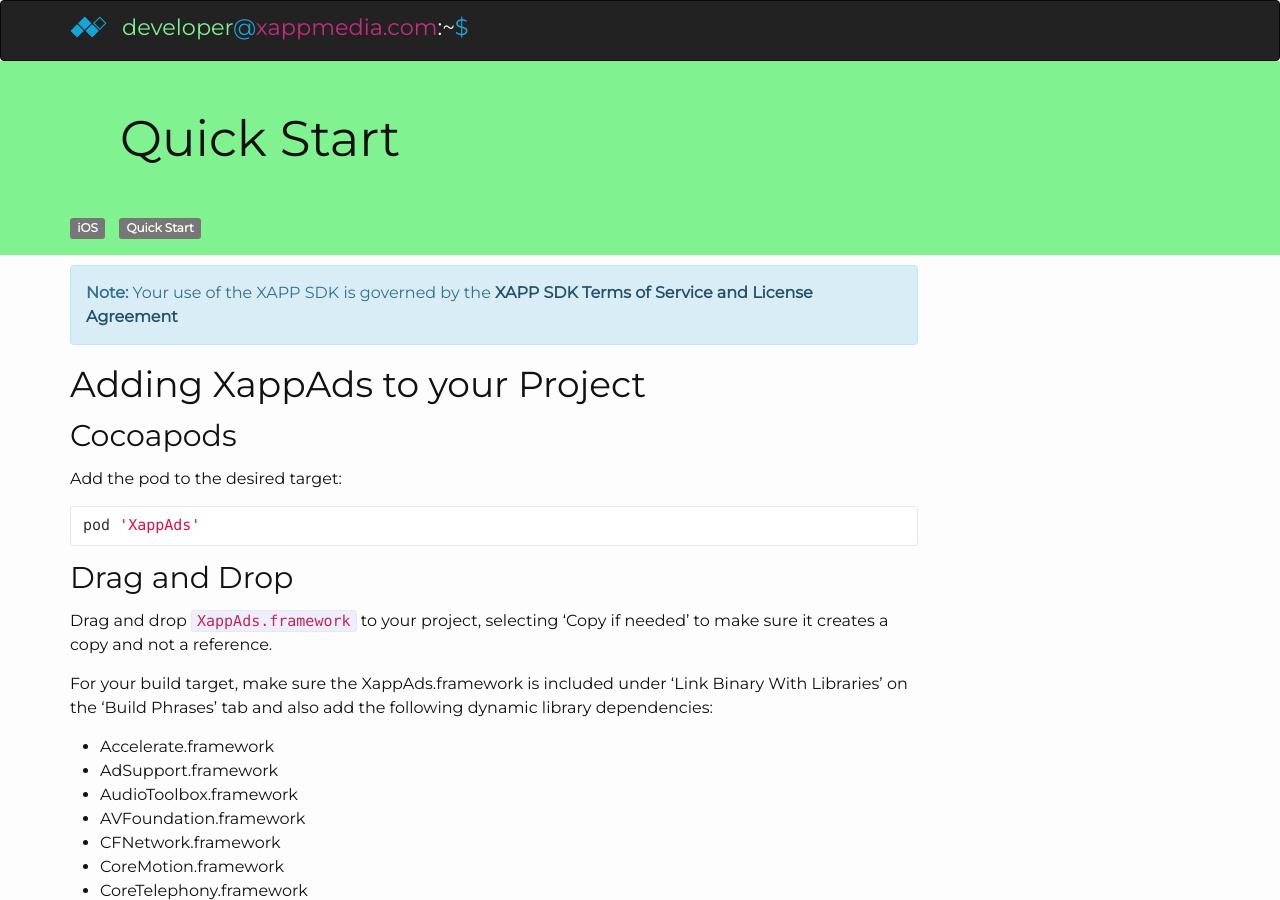
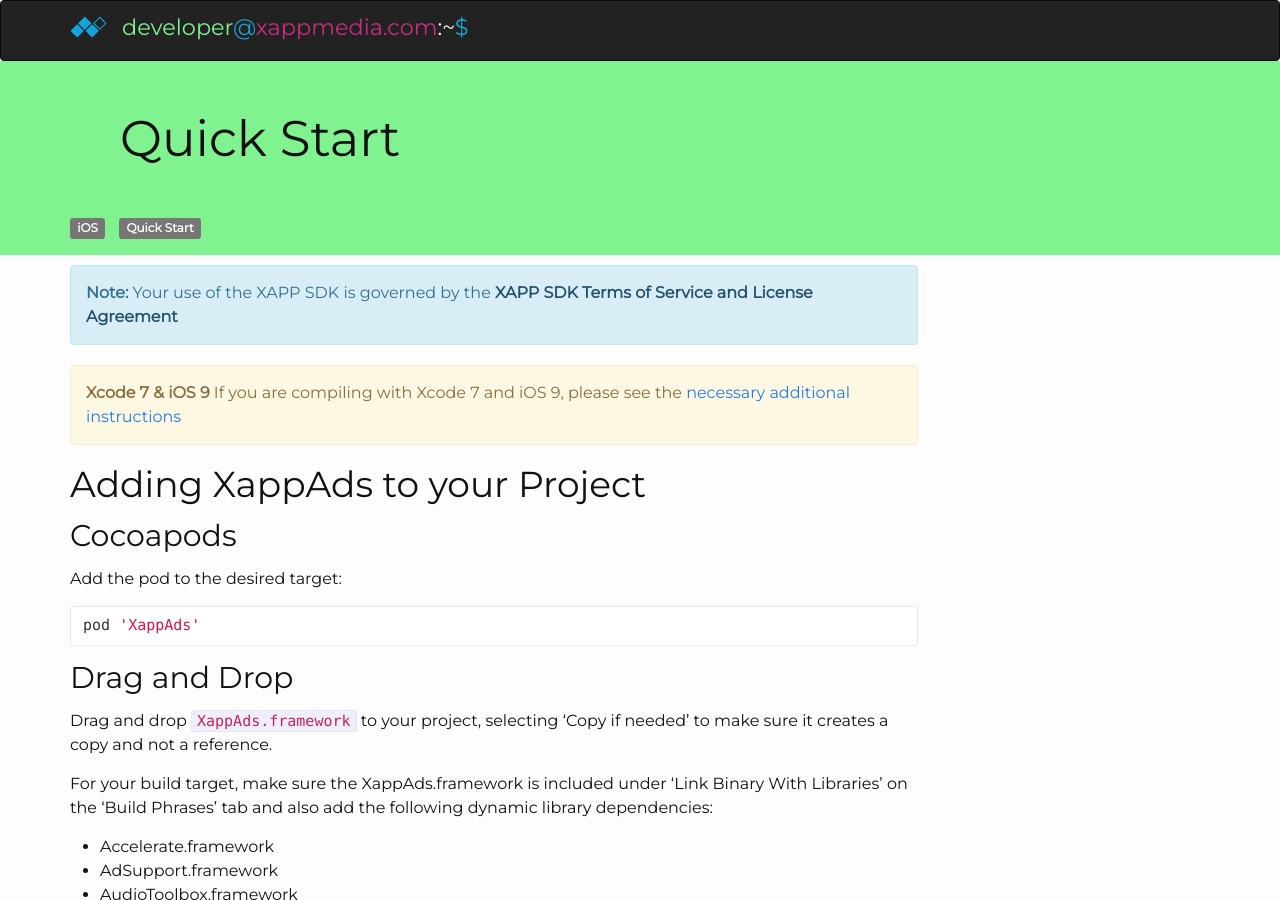
Before and after one commit to chrsdietz/Documentation, a Jekyll site: the page built from _ios/quick-start.markdown, in a window 1280 px wide and 900 px high. Built offline with Jekyll 4.4.1, drawn with Linux system fonts in a browser that asks for light colours; nearby versions of some CDN libraries; library files that are not in the unit come from our copies; Markdown is read by kramdown in place of the engine named in the settings; comment, search, counter and statistics services are not loaded.

Commit message:
added note about iOS 9

```diff
--- a/_ios/quick-start.markdown
+++ b/_ios/quick-start.markdown
@@ -5,6 +5,10 @@
   - iOS
   - Quick Start
 ---
+
+<div class="alert alert-warning" role="alert">
+  <b>Xcode 7 & iOS 9</b> If you are compiling with Xcode 7 and iOS 9, please see the <a href="/ios/preparing-for-ios-9.html">necessary additional instructions</a>
+</div>
 
 # Adding XappAds to your Project
 
```
